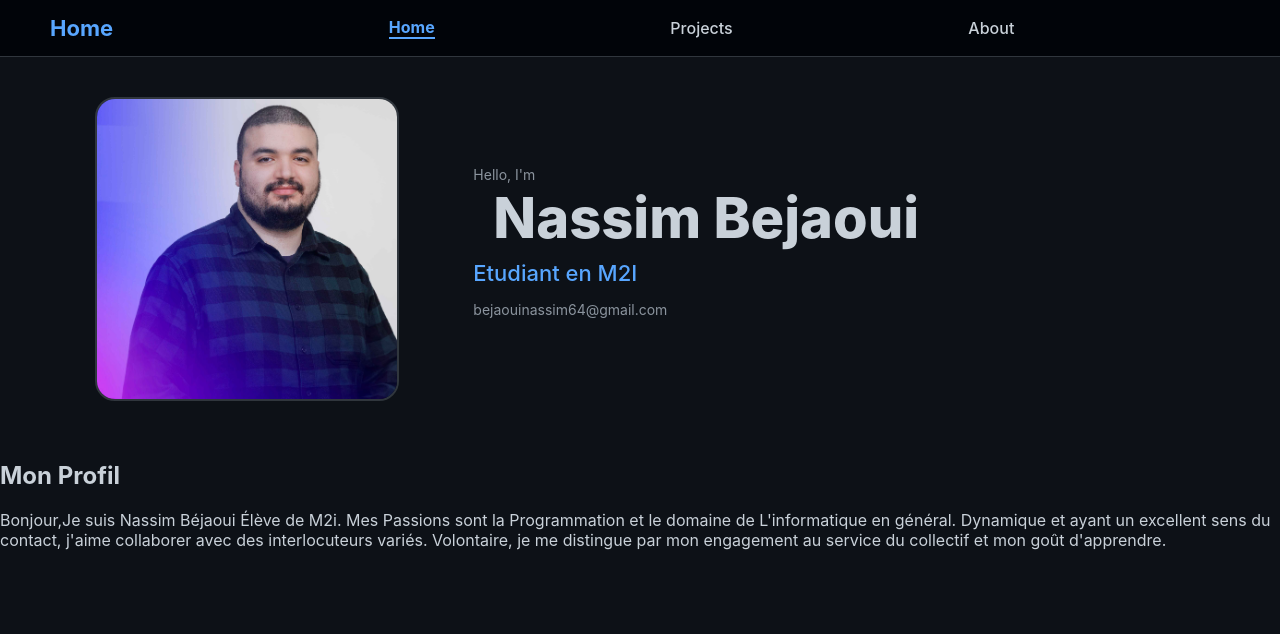
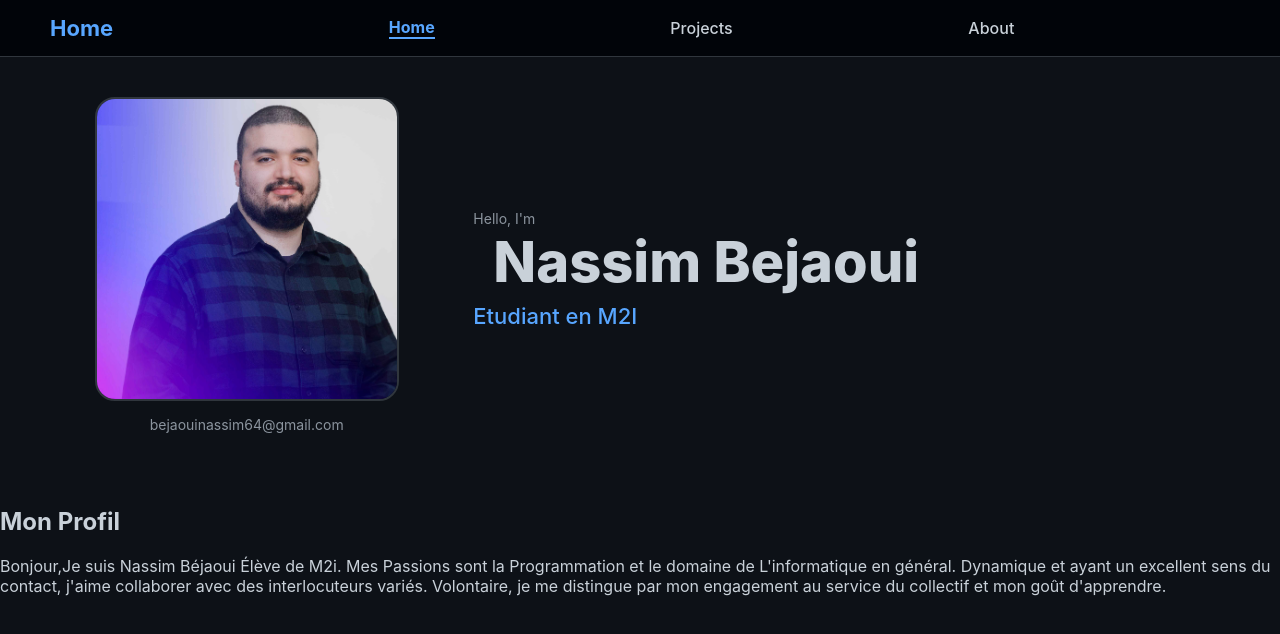
Before and after one commit to UssoPalain/Portfolio, a React (Vite) app: page / in a window 1280 px wide. Shown: the top 634 px of the page. Built offline with nearby package versions, Linux system fonts and the light colour scheme.

Commit message:
CentreEmail

```diff
--- a/src/pages/Home.jsx
+++ b/src/pages/Home.jsx
@@ -17,13 +17,13 @@ function Home() {
       <div className="hero">
         <div className="hero-left">
           <img src="/130-Bejaoui-Nassim-2.jpg" alt="Photo de Nassim" />
+          <p className="email">bejaouinassim64@gmail.com</p>
         </div>
 
         <div className="hero-right">
           <p className="intro">Hello, I'm</p>
           <h1 className="name">Nassim Bejaoui</h1>
           <h2 className="role">Etudiant en M2I</h2>
-          <p className="email">bejaouinassim64@gmail.com</p>
         </div>
       </div>
 
--- a/src/styles/app.css
+++ b/src/styles/app.css
@@ -29,11 +29,11 @@ body {
   gap: 40px;
 }
 
-/* LEFT = 1/3 */
 .hero-left {
   flex: 1;
   display: flex;
-  justify-content: center;
+  flex-direction: column;
+  align-items: center;
 }
 
 .hero-left img {
@@ -43,7 +43,6 @@ body {
   border: 2px solid #30363d;
 }
 
-/* RIGHT = 2/3 */
 .hero-right {
   flex: 2;
   display: flex;
@@ -51,7 +50,6 @@ body {
   justify-content: center;
 }
 
-/* Texte */
 .intro {
   font-size: 14px;
   color: #8b949e;
@@ -74,9 +72,10 @@ body {
 }
 
 .email {
-  margin-top: 10px;
+  margin-top: 15px;
   font-size: 14px;
   color: #8b949e;
+  text-align: center;
 }
 
 .nav-links {
@@ -98,7 +97,6 @@ body {
   color: #58a6ff;
 }
 
-/* Optionnel : lien actif plus visible */
 .nav-links a.active {
   color: #58a6ff;
   font-weight: 700;
```
